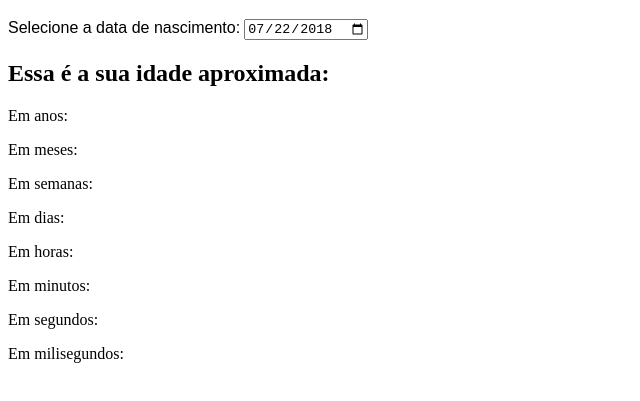
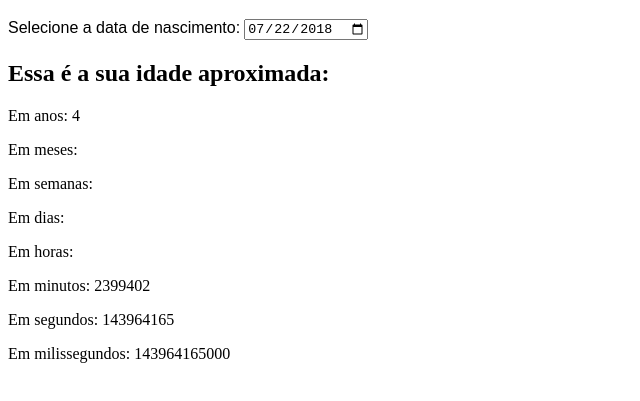
Before and after one commit to yurifalves/Relogio, a plain HTML site: page index.html in a window 1280 px wide. Shown: the part 61-462 px from the top of the page, without its empty margins (0-640 px from the left). Drawn offline with Linux system fonts and the light colour scheme.

Commit message:
Update index.html

```diff
--- a/index.html
+++ b/index.html
@@ -31,9 +31,11 @@
     <p id="idade-horas">Em horas:</p>
     <p id="idade-minutos">Em minutos:</p>
     <p id="idade-segundos">Em segundos:</p>
-    <p id="idade-milisegundos">Em milisegundos:</p>
+    <p id="idade-milissegundos">Em milissegundos:</p>
 
     <script>
+        /* --- FUNÇÕES PARA DESCOBRIR AS DIFERENTES IDADES --- */
+
         function idadeAnos(dateString) {  // dateString === 'yyyy/mm/dd'
             const hoje = new Date();
             const birthDate = new Date(dateString);
@@ -62,14 +64,24 @@
             }
         }
 
-        function idadeMilisegundos(dateString) {  // dateString === 'yyyy/mm/dd'
+        function idadeMinutos(dateString) {  // dateString === 'yyyy/mm/dd'
+            const idadeM = parseInt(idadeSegundos(dateString) / 60);
+            return idadeM;
+        }
+
+        function idadeSegundos(dateString) {  // dateString === 'yyyy/mm/dd'
+            const idadeS = parseInt(idadeMilissegundos(dateString) / 1000);
+            return idadeS;
+        }
+
+        function idadeMilissegundos(dateString) {  // dateString === 'yyyy/mm/dd'
             const hoje = new Date();
             const dataNascimento = new Date(dateString);
             const idadeM = hoje - dataNascimento;
             return idadeM;
         }
 
-        // FUNÇÕES PARA PEGAR OS DADOS DO FORMULÁRIO
+        /* --- FUNÇÕES PARA PEGAR OS DADOS DO FORMULÁRIO --- */
         function diaNascimento() {
             const dataNascimento = document.querySelector('#data-de-nascimento').value;  // 'yyyy-mm-dd'
             return parseInt(dataNascimento.split('-')[2]);
@@ -93,18 +105,15 @@
 
         function exibirAnos() {
             const paragrafoIdadeAnos = document.querySelector('p#idade-anos');
-            const idadeAnos = idadeAnos(`${anoNascimento()}/${mesNascimento()}/${diaNascimento()}`);
-            paragrafoIdadeAnos.textContent += `${idadeAnos} anos`;
+            paragrafoIdadeAnos.textContent = `Em anos: ${idadeAnos(`${anoNascimento()}/${mesNascimento()}/${diaNascimento()}`)}`;
         }
 
         function exibirMeses() {
-            const paragrafoIdadeMeses = document.querySelector('p#idade-meses');
-            const idadeMeses = idadeMeses(`${anoNascimento()}/${mesNascimento()}/${diaNascimento()}`);
-            paragrafoIdadeMeses.textContent += `${idadeMeses} meses`;
+            // setTimeout(exibirMeses, 28*7*24*60*60*1000);
         }
 
         function exibirSemanas() {
-            //
+            // setTimeout(exibirSemanas, 6*24*60*60*1000);
         }
 
         function exibirDias() {
@@ -116,22 +125,27 @@
         }
 
         function exibirMinutos() {
-            // setTimeout(exibirMinutos, 60*1000);
+            const paragrafoIdadeMinutos = document.querySelector('p#idade-minutos');
+            paragrafoIdadeMinutos.textContent = `Em minutos: ${idadeMinutos(`${anoNascimento()}/${mesNascimento()}/${diaNascimento()}`)}`;
+
+            setTimeout(exibirMinutos, 60*1000);
         }
 
         function exibirSegundos() {
-            // setTimeout(exibirSegundos, 1000);
+            const paragrafoIdadeSegundos = document.querySelector('p#idade-segundos');
+            paragrafoIdadeSegundos.textContent = `Em segundos: ${idadeSegundos(`${anoNascimento()}/${mesNascimento()}/${diaNascimento()}`)}`;
+
+            setTimeout(exibirSegundos, 1000);
         }
 
-        function exibirMilisegundos() {
-            const paragrafoIdadeMilisegundos = document.querySelector('p#idade-milisegundos');
-            paragrafoIdadeMilisegundos.textContent = `Em milisegundos: ${idadeMilisegundos(`${anoNascimento()}/${mesNascimento()}/${diaNascimento()}`)}`;
+        function exibirMilissegundos() {
+            const paragrafoIdadeMilissegundos = document.querySelector('p#idade-milissegundos');
+            paragrafoIdadeMilissegundos.textContent = `Em milissegundos: ${idadeMilissegundos(`${anoNascimento()}/${mesNascimento()}/${diaNascimento()}`)}`;
 
-            setTimeout(exibirMilisegundos, 1);
+            setTimeout(exibirMilissegundos, 1);
         }
 
-
-        document.addEventListener('DOMContentLoaded', () => {
+        function exibirIdades() {
             exibirAnos();
             exibirMeses();
             exibirSemanas();
@@ -139,8 +153,13 @@
             exibirHoras();
             exibirMinutos();
             exibirSegundos();
-            exibirMilisegundos();
-        });
+            exibirMilissegundos();
+        }
+
+        document.addEventListener('DOMContentLoaded', () => exibirIdades());
+
+        document.querySelector('input#data-de-nascimento').addEventListener('change', () => exibirIdades());
+
     </script>
 </body>
 </html>
```
